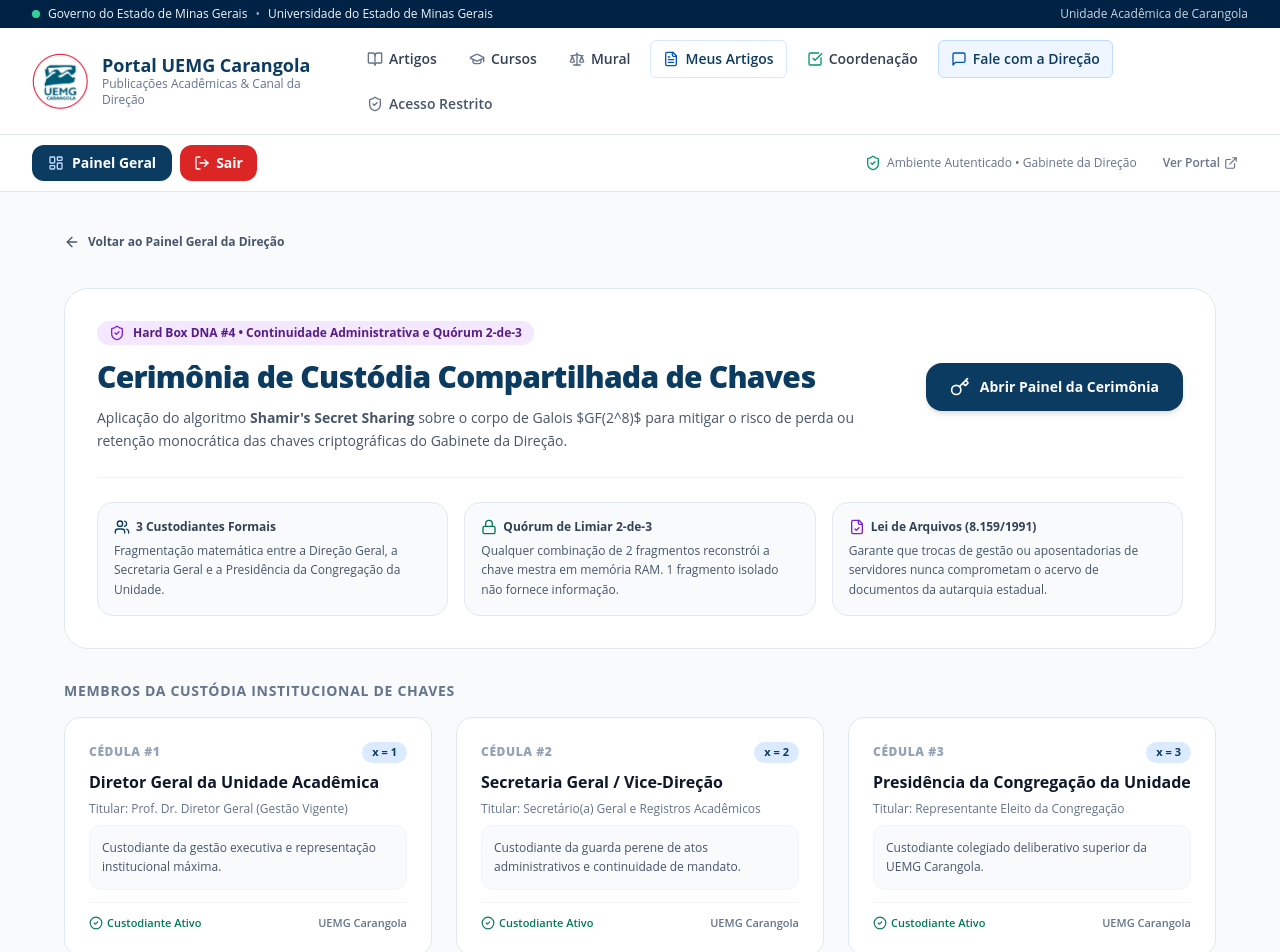
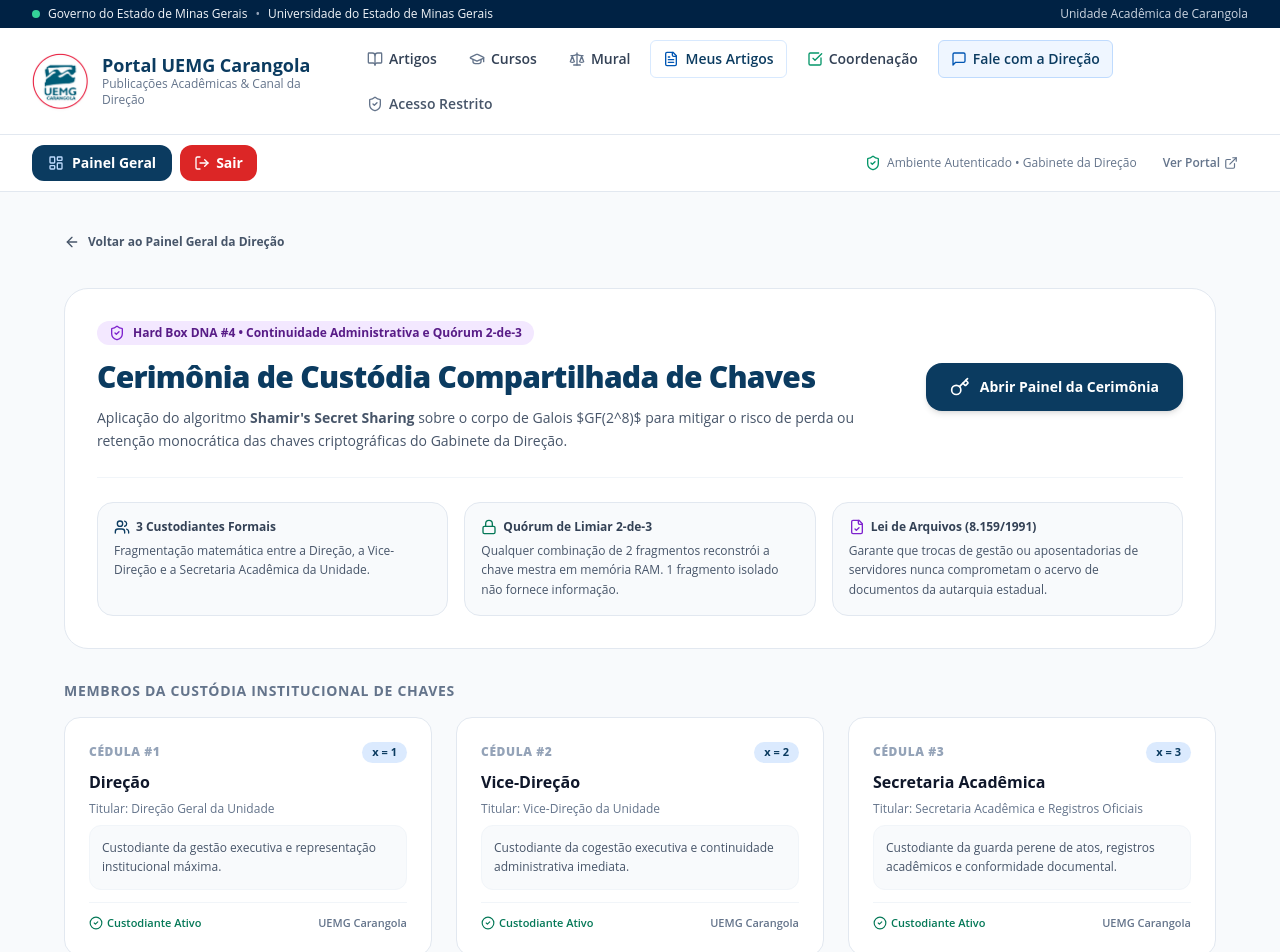
Before and after one commit to CursoSistemasUEMGCarangola/portal-uemg-carangola, a Next.js app: page /restrito/cerimonia-chaves in a window 1280 px wide. Shown: the top 952 px of the page. Built offline with nearby package versions, Linux system fonts and the light colour scheme; no server answers.

Commit message:
feat(seguranca): atualiza custodiantes da Cerimônia de Chaves para Direção, Vice-Direção e Secretaria Acadêmica

```diff
--- a/src/app/restrito/cerimonia-chaves/page.tsx
+++ b/src/app/restrito/cerimonia-chaves/page.tsx
@@ -68,7 +68,7 @@
                 3 Custodiantes Formais
               </span>
               <p className="text-xs text-slate-600 leading-relaxed">
-                Fragmentação matemática entre a Direção Geral, a Secretaria Geral e a Presidência da Congregação da Unidade.
+                Fragmentação matemática entre a Direção, a Vice-Direção e a Secretaria Acadêmica da Unidade.
               </p>
             </div>
 
--- a/src/app/restrito/page.tsx
+++ b/src/app/restrito/page.tsx
@@ -178,7 +178,7 @@
                   </div>
                   <div className="flex items-start gap-2">
                     <CheckCircle className="w-3.5 h-3.5 text-emerald-600 shrink-0 mt-0.5" />
-                    <span>Dividir segredos via Shamir (2 de 3: Direção, Secretaria e Congregação).</span>
+                    <span>Dividir segredos via Shamir (2 de 3: Direção, Vice-Direção e Secretaria Acadêmica).</span>
                   </div>
                   <div className="flex items-start gap-2">
                     <CheckCircle className="w-3.5 h-3.5 text-emerald-600 shrink-0 mt-0.5" />
--- a/src/components/seguranca/CerimoniaChavesModal.tsx
+++ b/src/components/seguranca/CerimoniaChavesModal.tsx
@@ -73,7 +73,7 @@
               Cerimônia de Custódia Compartilhada & Continuidade Administrativa
             </h2>
             <p className="text-xs text-slate-500">
-              Divisão matemática incondicional da chave mestra do Gabinete entre Direção, Secretaria e Congregação.
+              Divisão matemática incondicional da chave mestra do Gabinete entre Direção, Vice-Direção e Secretaria Acadêmica.
             </p>
           </div>
           <button
@@ -318,7 +318,17 @@
                         <span>Chave Reconstruída com Sucesso pelo Quórum Qualificado!</span>
                       </div>
                       <p className="text-xs text-emerald-800">
-                        Custodiantes que assinaram a restauração: {resultadoRecomposicao.custodiantesPresentes.join(', ')}.
+                        Custodiantes que assinaram a restauração:{' '}
+                        {resultadoRecomposicao.custodiantesPresentes
+                          .map((p) =>
+                            p === 'direcao'
+                              ? 'Direção'
+                              : p === 'vice_direcao'
+                              ? 'Vice-Direção'
+                              : 'Secretaria Acadêmica'
+                          )
+                          .join(', ')}
+                        .
                       </p>
                       <div className="bg-white p-3.5 rounded-xl border border-emerald-200 mt-2">
                         <span className="text-[10px] font-bold text-slate-500 uppercase tracking-wider block">
--- a/src/lib/crypto/shamir-secret-sharing.ts
+++ b/src/lib/crypto/shamir-secret-sharing.ts
@@ -17,25 +17,25 @@
 
 export const CUSTODIANTES_INSTITUCIONAIS: CustodianteInfo[] = [
   {
-    papel: 'diretor_geral',
-    tituloInstitucional: 'Diretor Geral da Unidade Acadêmica',
-    titularAtual: 'Prof. Dr. Diretor Geral (Gestão Vigente)',
+    papel: 'direcao',
+    tituloInstitucional: 'Direção',
+    titularAtual: 'Direção Geral da Unidade',
     indiceX: 1,
     descricao: 'Custodiante da gestão executiva e representação institucional máxima.',
   },
   {
-    papel: 'secretaria_geral',
-    tituloInstitucional: 'Secretaria Geral / Vice-Direção',
-    titularAtual: 'Secretário(a) Geral e Registros Acadêmicos',
+    papel: 'vice_direcao',
+    tituloInstitucional: 'Vice-Direção',
+    titularAtual: 'Vice-Direção da Unidade',
     indiceX: 2,
-    descricao: 'Custodiante da guarda perene de atos administrativos e continuidade de mandato.',
+    descricao: 'Custodiante da cogestão executiva e continuidade administrativa imediata.',
   },
   {
-    papel: 'presidencia_congregacao',
-    tituloInstitucional: 'Presidência da Congregação da Unidade',
-    titularAtual: 'Representante Eleito da Congregação',
+    papel: 'secretaria_academica',
+    tituloInstitucional: 'Secretaria Acadêmica',
+    titularAtual: 'Secretaria Acadêmica e Registros Oficiais',
     indiceX: 3,
-    descricao: 'Custodiante colegiado deliberativo superior da UEMG Carangola.',
+    descricao: 'Custodiante da guarda perene de atos, registros acadêmicos e conformidade documental.',
   },
 ];
 
@@ -157,7 +157,7 @@
   const fragmentos: FragmentoChaveShamir[] = [
     {
       indice: 1,
-      papel: 'diretor_geral',
+      papel: 'direcao',
       tituloInstitucional: CUSTODIANTES_INSTITUCIONAIS[0].tituloInstitucional,
       shareHex: bytesParaHex(share1Bytes),
       comprovanteHash: await calcularSha256Hex(share1Bytes),
@@ -165,7 +165,7 @@
     },
     {
       indice: 2,
-      papel: 'secretaria_geral',
+      papel: 'vice_direcao',
       tituloInstitucional: CUSTODIANTES_INSTITUCIONAIS[1].tituloInstitucional,
       shareHex: bytesParaHex(share2Bytes),
       comprovanteHash: await calcularSha256Hex(share2Bytes),
@@ -173,7 +173,7 @@
     },
     {
       indice: 3,
-      papel: 'presidencia_congregacao',
+      papel: 'secretaria_academica',
       tituloInstitucional: CUSTODIANTES_INSTITUCIONAIS[2].tituloInstitucional,
       shareHex: bytesParaHex(share3Bytes),
       comprovanteHash: await calcularSha256Hex(share3Bytes),
@@ -266,9 +266,9 @@
     const textoReconstruido = decoder.decode(segredoReconstruidoBytes);
 
     const papeisMap: Record<number, CustodiantePapel> = {
-      1: 'diretor_geral',
-      2: 'secretaria_geral',
-      3: 'presidencia_congregacao',
+      1: 'direcao',
+      2: 'vice_direcao',
+      3: 'secretaria_academica',
     };
 
     return {
--- a/src/types/cerimonia.ts
+++ b/src/types/cerimonia.ts
@@ -5,9 +5,9 @@
  */
 
 export type CustodiantePapel =
-  | 'diretor_geral'
-  | 'secretaria_geral'
-  | 'presidencia_congregacao';
+  | 'direcao'
+  | 'vice_direcao'
+  | 'secretaria_academica';
 
 export interface CustodianteInfo {
   papel: CustodiantePapel;
```
Also changed, not shown: 1 other file (tests, documents, lock files or other folders).
